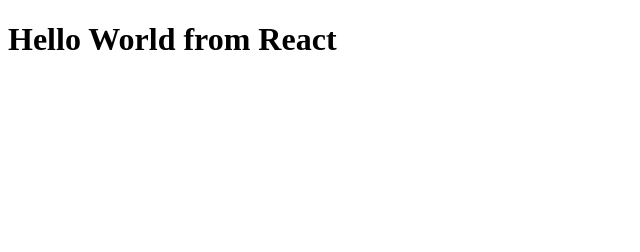
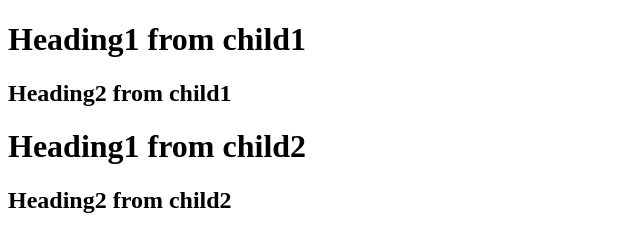
Before and after one commit to remeshkrishna/namaste-react, a plain HTML site: page index.html in a window 1280 px wide. Shown: the whole page, without its empty margins (0-640 px from the left). Drawn offline with nearby package versions, Linux system fonts and the light colour scheme.

Commit message:
lesson1_final

```diff
--- a/App.js
+++ b/App.js
@@ -1,4 +1,15 @@
-const header = React.createElement("h1",{},"Hello World from React")
-console.log(header)
+const parent = React.createElement("div",{id:"parent"},
+[
+    React.createElement("div",{id:"child1"},
+    [
+        React.createElement("h1",{},"Heading1 from child1"),
+        React.createElement("h2",{},"Heading2 from child1")
+    ]),
+    React.createElement("div",{id:"child2"},[
+        React.createElement("h1",{},"Heading1 from child2"),
+        React.createElement("h2",{},"Heading2 from child2")
+    ])
+])
+console.log(parent)
 const root = ReactDOM.createRoot(document.getElementById("root"))
- root.render(header)
+ root.render(parent)
```
Also changed, not shown: index.html (+16 -0 lines).
